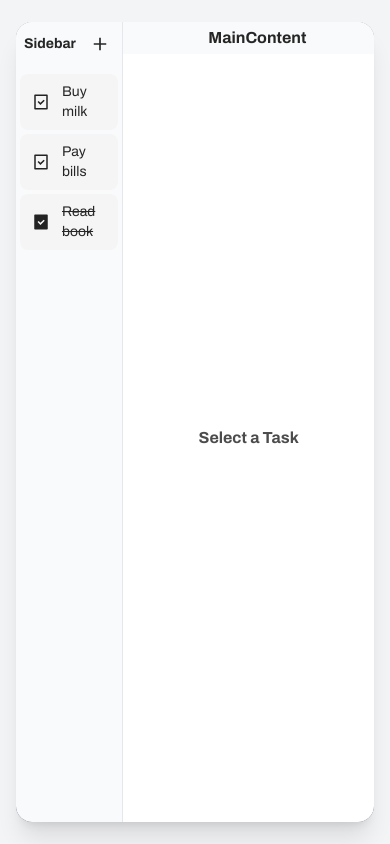
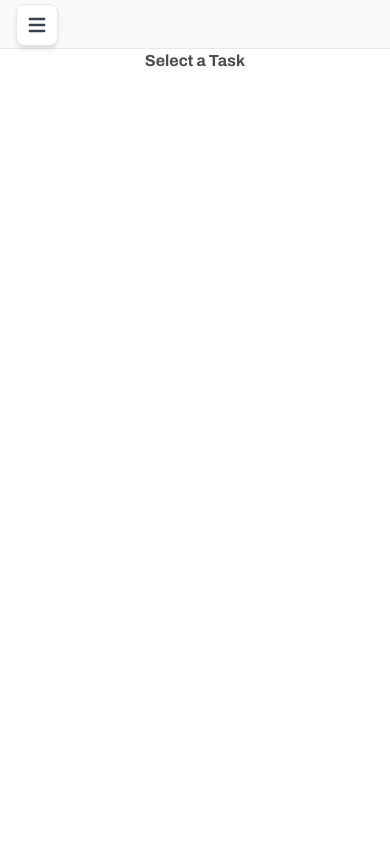
Before and after one commit to itsRev1L/TodoList, a React (Vite) app: page / in a window 390 px wide. Built offline with nearby package versions, Linux system fonts and the light colour scheme.

Commit message:
A update for Mobile Ui

```diff
--- a/src/Components/Layout/MainContent.jsx
+++ b/src/Components/Layout/MainContent.jsx
@@ -2,22 +2,30 @@ import React from 'react'
 import TodoDetails from '../Todo/TodoDetails'
 import AddForm from '../Todo/AddForm'
 import EditForm from '../Todo/EditForm'
-const MainContent = ({ selectedTodo, isAdding, addTodo, isEditing, UpdateTodo, setIsEditing, onEditClick }) => {
+import { HiMenu } from "react-icons/hi";
+
+const MainContent = ({ selectedTodo, isAdding, addTodo, isEditing, UpdateTodo, setIsEditing, onEditClick, onMenuClick }) => {
   return (
     <div className="h-full flex flex-col">
 
-
-      <div className='grid grid-cols-3 items-center p-1 font-bold bg-[#F9FAFB] text-neutral-800'>
-        <div></div>
-        <h6 className='text-center'>MainContent</h6>
-        <div className='text-right mr-5'>
-          {selectedTodo &&
-            <button className='cursor-pointer' onClick={onEditClick}>Edit</button>}
+      <div className='flex items-center justify-between p-2 font-bold bg-[#F9FAFB] text-neutral-800 border-b border-gray-200'>
+        <button
+          onClick={onMenuClick}
+          className="md:hidden p-1.5 hover:bg-gray-200 rounded-lg transition-colors ml-1"
+        >
+          <HiMenu size={20} className="text-gray-700" />
+        </button>
+        {/* <h6 className='text-sm flex-1 text-center'>MainContent</h6> */}
+        <div className='mr-3'>
+          {selectedTodo && !isAdding && !isEditing && (
+            <button className='text-sm px-2 py-1 hover:bg-gray-200 rounded transition-colors' onClick={onEditClick}>
+              Edit
+            </button>
+          )}
         </div>
       </div>
 
-
-      <div className="flex-1">
+      <div className="flex-1 min-h-0">
         {isAdding ? (
           <AddForm addTodo={addTodo} />
         ) :
@@ -36,9 +44,9 @@ const MainContent = ({ selectedTodo, isAdding, addTodo, isEditing, UpdateTodo, s
               </div>
             )
         }
-      </div >
+      </div>
 
-    </div >
+    </div>
   )
 }
 
--- a/src/Components/Todo/EditForm.jsx
+++ b/src/Components/Todo/EditForm.jsx
@@ -15,29 +15,29 @@ const EditForm = ({ todo, updateTodo, setIsEditing }) => {
   return (
     <form onSubmit={handleSubmit} className="h-full flex flex-col">
 
-      <div className="mb-4 ml-1 sm:ml-2">
-        <h3 className="text-xl sm:text-2xl font-bold text-gray-800 mb-2">Title</h3>
+      <div className="mb-3 sm:mb-4 ml-1 sm:ml-2">
+        <h3 className="text-lg sm:text-2xl font-bold text-gray-800 mb-1 sm:mb-2">Title</h3>
         <input
           type="text"
           value={title}
           onChange={(e) => setTitle(e.target.value)}
           placeholder="Enter title..."
-          className="w-full p-2 sm:p-3 bg-transparent focus:outline-none text-base sm:text-lg"
+          className="w-full p-2 sm:p-3 bg-transparent focus:outline-none text-base sm:text-lg border-b border-gray-200"
           autoFocus
         />
       </div>
 
-      <div className="flex-1 flex flex-col ml-1 sm:ml-2">
-        <h4 className="text-lg sm:text-xl font-semibold text-gray-700 mb-2">Description</h4>
+      <div className="flex-1 flex flex-col min-h-0">
+        <h4 className="text-base sm:text-xl font-semibold text-gray-700 mb-1 sm:mb-2">Description</h4>
         <textarea
           value={description}
           onChange={(e) => setDescription(e.target.value)}
           placeholder="Enter description..."
-          className="w-full flex-1 bg-transparent focus:outline-none resize-none p-2 text-sm sm:text-base"
+          className="w-full flex-1 bg-transparent p-2 text-sm sm:text-base text-gray-600 overflow-y-auto whitespace-pre-wrap wrap-break-wor min-h-auto"
         />
       </div>
 
-      <div className="flex justify-end gap-2 sm:gap-3 mt-4 mb-4 sm:mb-6 mr-2 sm:mr-4">
+      <div className="flex justify-end gap-2 sm:gap-3 mt-3 sm:mt-4 mb-3 sm:mb-6 mr-2 sm:mr-4">
         <button
           type="button"
           onClick={() => setIsEditing(false)}
--- a/src/Components/Todo/TodoDetails.jsx
+++ b/src/Components/Todo/TodoDetails.jsx
@@ -6,14 +6,14 @@ const TodoDetails = ({ Todo }) => {
 
       <div className="mb-4">
         <h3 className="text-xl sm:text-2xl font-bold text-gray-800 mb-2">Title</h3>
-        <div className="w-full p-2 sm:p-3 bg-transparent text-base sm:text-lg border-gray-200">
+        <div className="w-full p-2 sm:p-3 bg-transparent text-base sm:text-lg border-gray-200 wrap-break-word">
           {Todo.title}
         </div>
       </div>
 
-      <div className="flex-1 flex flex-col">
+      <div className="flex-1 flex flex-col min-h-0">
         <h4 className="text-lg sm:text-xl font-semibold text-gray-700 mb-2">Description</h4>
-        <div className="w-full flex-1 bg-transparent p-2 text-sm sm:text-base text-gray-600 overflow-y-auto whitespace-pre-wrap">
+        <div className="w-full flex-1 bg-transparent p-2 text-sm sm:text-base text-gray-600 overflow-y-auto whitespace-pre-wrap wrap-break-word">
           {Todo.description}
         </div>
       </div>
--- a/src/Components/Todo/TodoListItems.jsx
+++ b/src/Components/Todo/TodoListItems.jsx
@@ -22,7 +22,7 @@ const TodoListItems = ({ Todo, onSelectTodo, toggleComplete, deleteTodo }) => {
         {Todo.title}
       </span>
 
-      <button className="text-black/80 hover:text-red-600 transition-colors opacity-0 group-hover:opacity-100 cursor-pointer p-1"
+      <button className="text-black/80 hover:text-red-600 transition-colors  group-hover:opacity-100 cursor-pointer p-1"
         onClick={() => deleteTodo(Todo.id)}>
         <FaRegTrashAlt size={16} className="sm:w-4 sm:h-4" />
       </button>
--- a/src/Page/Home.jsx
+++ b/src/Page/Home.jsx
@@ -1,6 +1,7 @@
 import React, { useState } from 'react'
 import Sidebar from '../Components/Layout/Sidebar'
 import MainContent from '../Components/Layout/MainContent'
+import { HiMenu } from "react-icons/hi";
 
 const Home = () => {
 
@@ -8,14 +9,13 @@ const Home = () => {
     { id: 1, title: "Buy milk", description: "Buy groceries for the week", isCompleted: false },
     { id: 2, title: "Pay bills", description: "Need to finish the todo app with all features working.", isCompleted: false },
     { id: 3, title: "Read book", description: "Organize files and folders on desktop and documents.", isCompleted: true },
-
   ])
 
   //States
   const [selectedTodo, setselectedTodo] = useState(null);
   const [isAdding, setIsAdding] = useState(false);
   const [isEditing, setIsEditing] = useState(false);
-
+  const [showMobileMenu, setShowMobileMenu] = useState(false);
 
   //changes the "isComplete"
   const toggleComplete = (id) => {
@@ -46,7 +46,6 @@ const Home = () => {
   //Edit/Update function
   const UpdateTodo = (id, newTitle, newDescription) => {
     setTodos(
-
       Todos.map((Todo) => (
         id === Todo.id ?
           { ...Todo, title: newTitle, description: newDescription }
@@ -59,41 +58,92 @@ const Home = () => {
   const deleteTodo = (id) => {
     setTodos(
       Todos.filter(Todo => Todo.id !== id)
-
     )
     selectedTodo?.id === id ? setselectedTodo(null) : null
   }
   const handleEditClick = () => {
-
     setIsEditing(!isEditing)
   }
 
+  return (
+    <div className="min-h-screen bg-gray-100 font-sans">
 
-  return (
-    <div className="min-h-screen bg-gray-100 flex items-center justify-center p-4 font-sans">
+
+      <button
+        onClick={() => setShowMobileMenu(true)}
+        className={`
+          fixed top-1 left-4 z-50 bg-white p-2 rounded-lg shadow-md border border-gray-200
+          md:hidden
+          ${showMobileMenu ? 'opacity-0 pointer-events-none' : 'opacity-100'}
+        `}
+      >
+        <HiMenu size={24} className="text-gray-700" />
+      </button>
+
+
+      <div className="hidden md:flex min-h-screen bg-gray-100 items-center justify-center p-4">
         <div className="flex w-full max-w-6xl h-[800px] bg-gray-700 rounded-2xl shadow-xl overflow-hidden">
 
-
           <div className="w-[30%] bg-[#F9FAFB] border-r border-[#E5E7EB] overflow-y-auto">
-          <Sidebar Todos={Todos}
+            <Sidebar
+              Todos={Todos}
               onSelectTodo={setselectedTodo}
-
               toggleComplete={toggleComplete}
               deleteTodo={deleteTodo}
-            onAddClick={handleAddClick} />
+              onAddClick={handleAddClick}
+            />
           </div>
 
 
           <div className="w-[70%] bg-white overflow-y-auto">
-          <MainContent selectedTodo={selectedTodo}
+            <MainContent
+              selectedTodo={selectedTodo}
               isAdding={isAdding}
               addTodo={addTodo}
               onEditClick={handleEditClick}
               isEditing={isEditing}
               UpdateTodo={UpdateTodo}
-            setIsEditing={setIsEditing} />
+              setIsEditing={setIsEditing}
+            />
           </div>
         </div>
+      </div>
+
+
+      <div className="md:hidden min-h-screen bg-white">
+        <MainContent
+          selectedTodo={selectedTodo}
+          isAdding={isAdding}
+          addTodo={addTodo}
+          onEditClick={handleEditClick}
+          isEditing={isEditing}
+          UpdateTodo={UpdateTodo}
+          setIsEditing={setIsEditing}
+          onMenuClick={() => setShowMobileMenu(true)}
+        />
+      </div>
+
+
+      {showMobileMenu && (
+        <div className="fixed inset-0 z-40 md:hidden">
+          <div
+            className="absolute inset-0 bg-black/50"
+            onClick={() => setShowMobileMenu(false)}
+          />
+          <div className="absolute left-0 top-0 w-[280px] h-full bg-white overflow-y-auto">
+            <Sidebar
+              Todos={Todos}
+              onSelectTodo={(todo) => {
+                setselectedTodo(todo)
+                setShowMobileMenu(false)
+              }}
+              toggleComplete={toggleComplete}
+              deleteTodo={deleteTodo}
+              onAddClick={handleAddClick}
+            />
+          </div>
+        </div>
+      )}
     </div>
   )
 }
```
Also changed, not shown: src/Components/Todo/AddForm.jsx (+8 -8 lines). Lines whose indentation alone changed are shown as unchanged.
